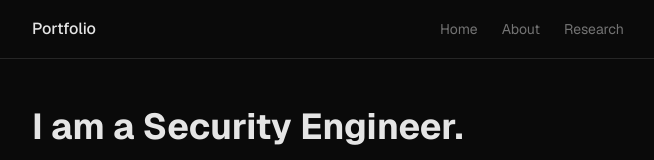
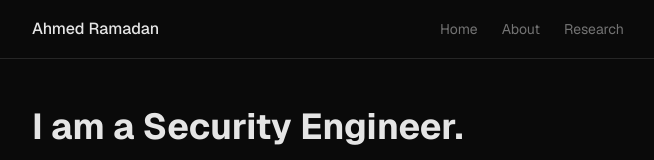
Before and after one commit to rmdnnnn/ahmedramadan, a Next.js app: page / in a window 1280 px wide. Shown: the top 160 px of the page, without its empty margins (312-966 px from the left). Built offline with nearby package versions, Linux system fonts and the light colour scheme.

Commit message:
Replace Portfolio with Ahmed Ramadan

```diff
--- a/app/layout.tsx
+++ b/app/layout.tsx
@@ -6,7 +6,7 @@ import Header from "@/components/Header";
 import Footer from "@/components/Footer";
 
 export const metadata: Metadata = {
-  title: "Security Engineer Portfolio",
+  title: "Ahmed Ramadan - Security Engineer",
   description: "Cybersecurity research, writeups, and insights",
 };
 
--- a/components/Header.tsx
+++ b/components/Header.tsx
@@ -16,7 +16,7 @@ export default function Header() {
             href="/"
             className="text-foreground font-medium hover:text-foreground/80 transition-colors"
           >
-            Portfolio
+            Ahmed Ramadan
           </Link>
           <ul className="flex items-center gap-6">
             {navItems.map((item) => (
```
